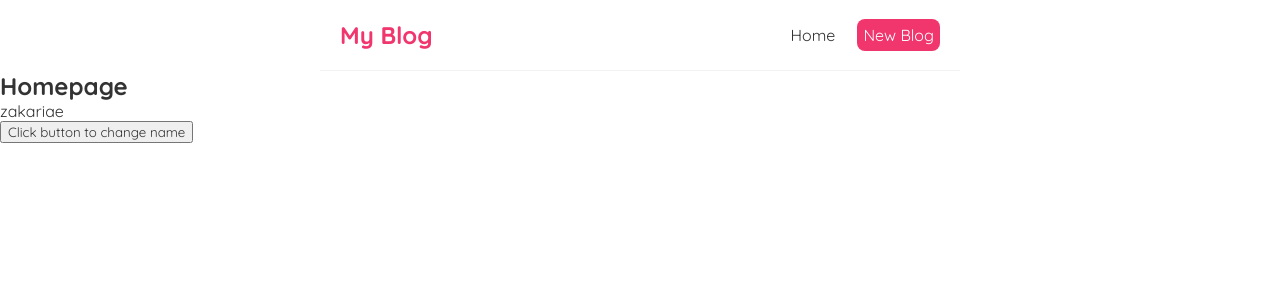
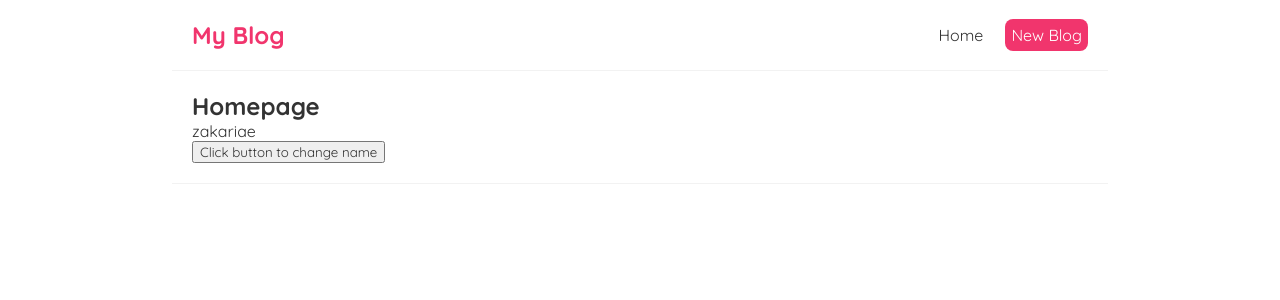
Before and after one commit to ZakariaeELHAJRI/Simple-react-blog, a React (Create React App) app in the folder blog/: page / in a window 1280 px wide. Shown: the top 300 px of the page. Built offline with nearby package versions, Linux system fonts and the light colour scheme.

Commit message:
edit file index.css

```diff
--- a/blog/src/index.css
+++ b/blog/src/index.css
@@ -6,11 +6,18 @@
   font-family: "Quicksand";
   color: #333;
 }
+.home {
+  padding: 20px;
+  align-items: center;
+  max-width: 70%;
+  margin: 0 auto;
+  border-bottom: 1px solid #f2f2f2;
+}
 .navbar {
   padding: 20px;
   display: flex;
   align-items: center;
-  max-width: 600px;
+  max-width: 70%;
   margin: 0 auto;
   border-bottom: 1px solid #f2f2f2;
 }
```
